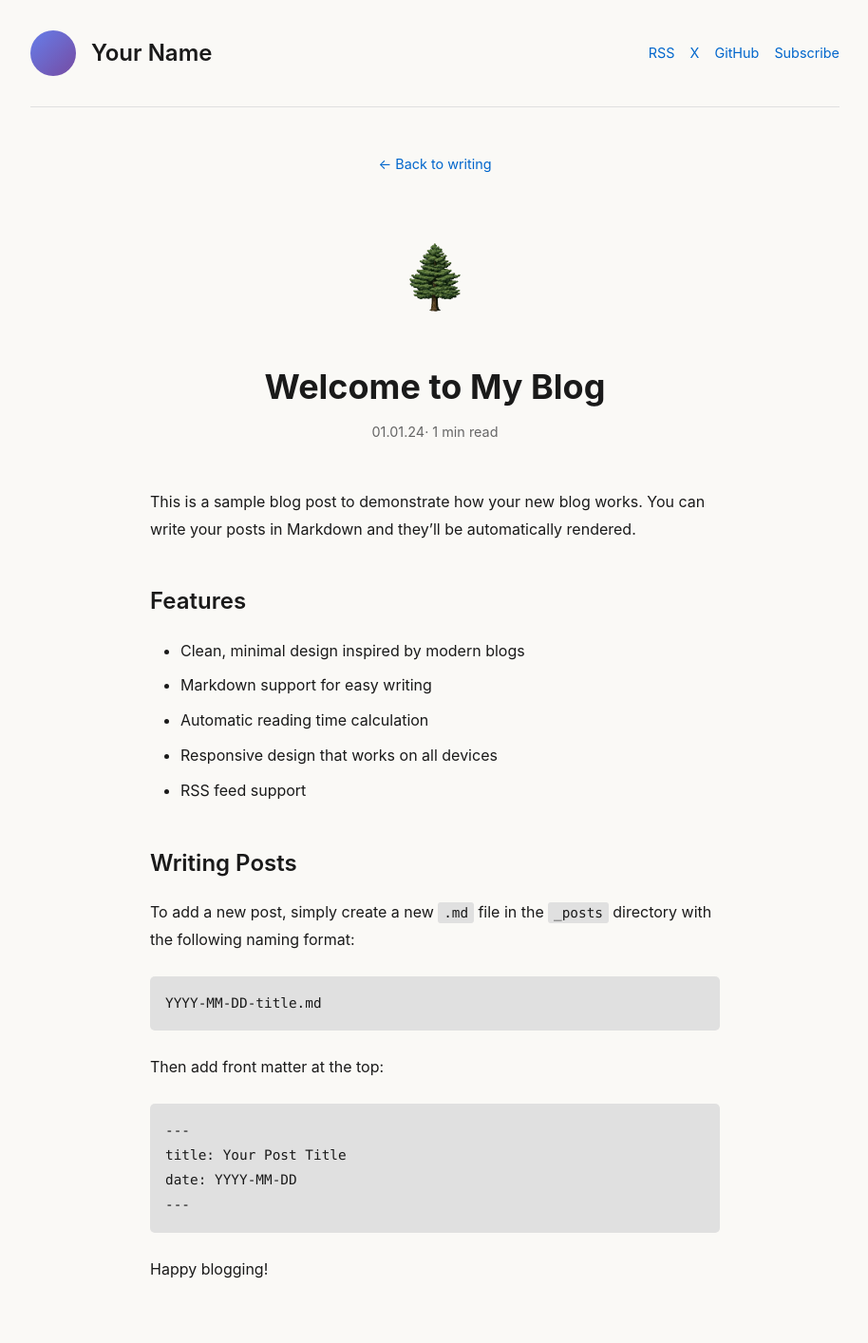
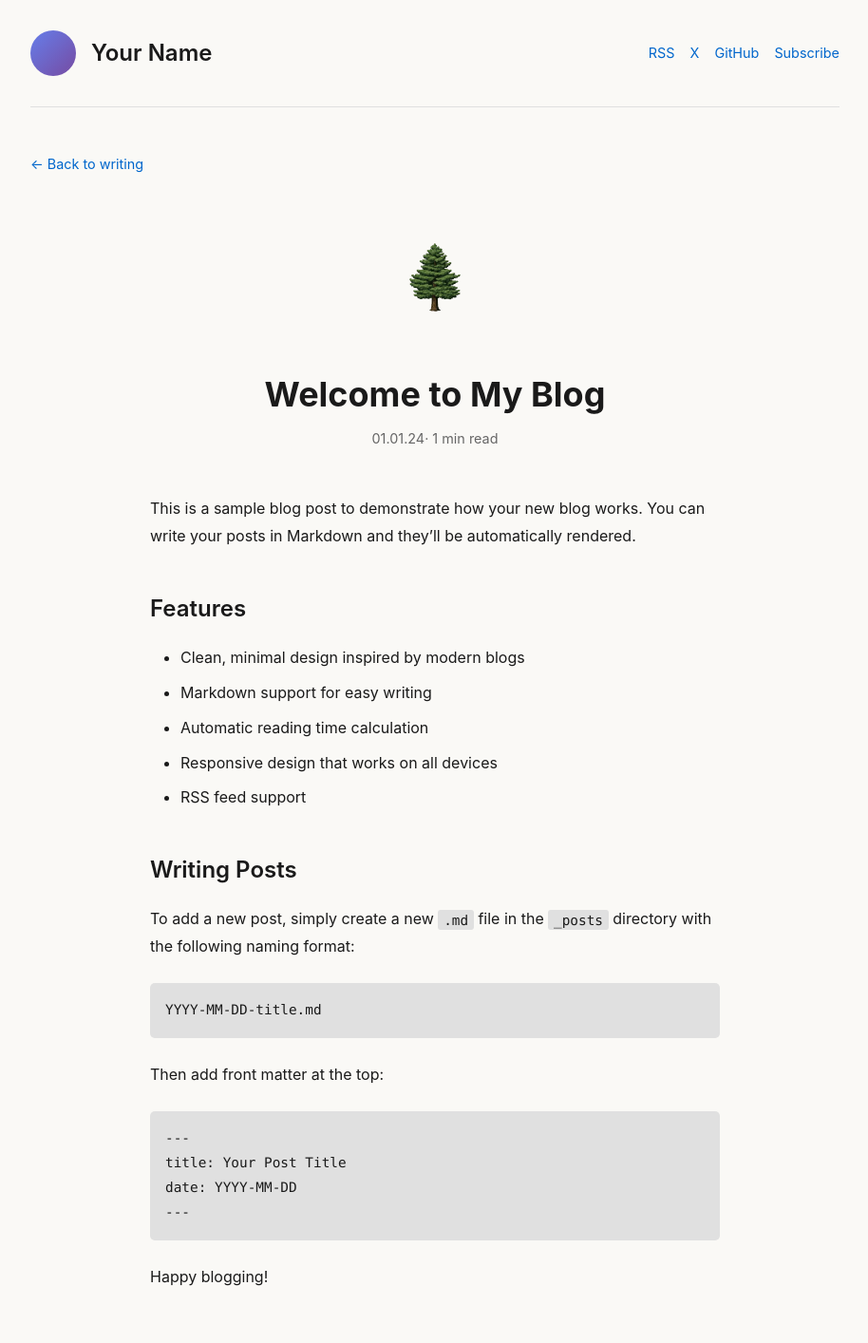
Before and after one commit to awilliamson10/awilliamson10.github.io, a Jekyll site: the page built from _posts/2024-01-01-welcome.md, in a window 1280 px wide. Shown: the whole page at 95% size, without its empty margins (182-1096 px from the left). Built offline with Jekyll 4.4.1, drawn with Linux system fonts in a browser that asks for light colours.

Commit message:
left align

```diff
--- a/assets/css/style.css
+++ b/assets/css/style.css
@@ -127,7 +127,7 @@ header {
 
 .back-link {
   display: block;
-  text-align: center;
+  text-align: left;
   color: var(--muted-color);
   text-decoration: none;
   font-size: 0.9rem;
@@ -139,11 +139,8 @@ header {
 }
 
 .post-icon {
-  display: flex;
-  justify-content: center;
-  align-items: center;
   text-align: center;
-  margin: 0 auto 2rem;
+  margin: 0 0 2rem 0;
   width: 100%;
 }
 
@@ -151,8 +148,7 @@ header {
   width: 72px;
   height: 72px;
   object-fit: contain;
-  display: block;
-  margin: 0 auto;
+  display: inline-block;
 }
 
 .post-icon-emoji {
```
